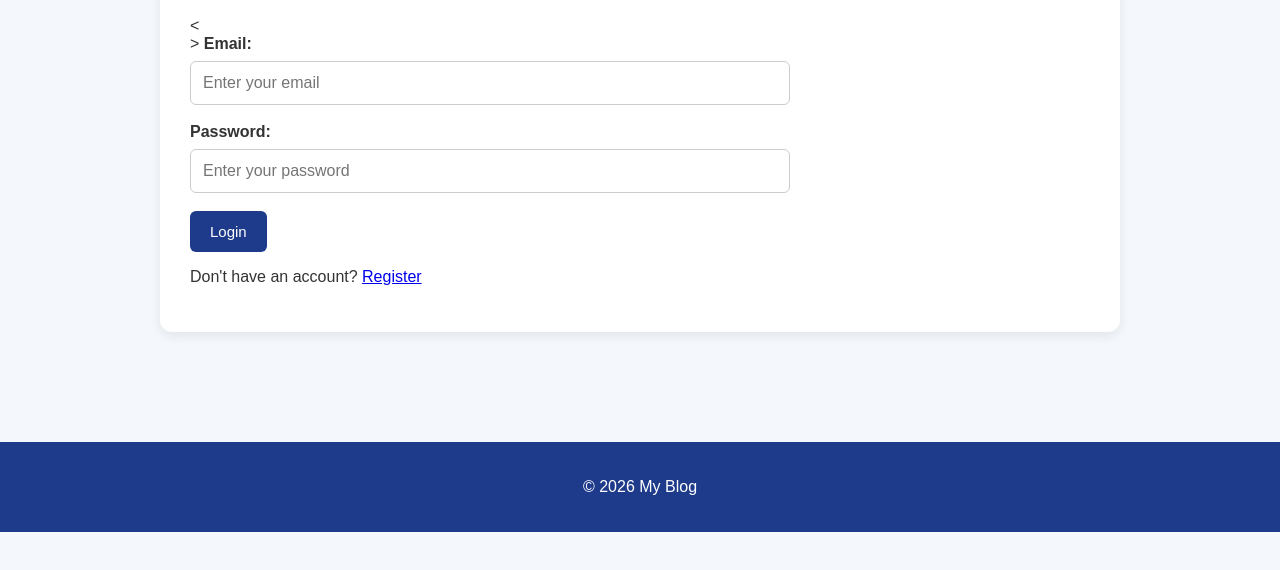
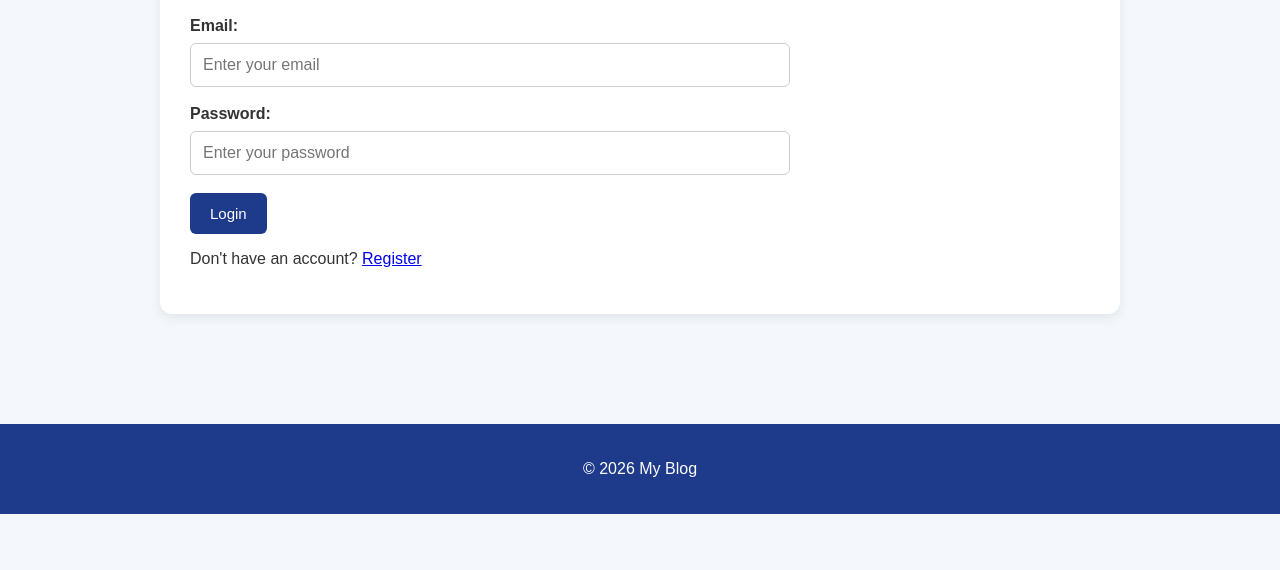
Before and after one commit to DeviSreeTech-0907/blog-application, a plain HTML site: page login.html in a window 1280 px wide. Shown: the part 198-768 px from the top of the page. Drawn offline with Linux system fonts and the light colour scheme.

Commit message:
Fix HTML structure and formatting in login.html

```diff
--- a/login.html
+++ b/login.html
@@ -24,7 +24,7 @@
         <section>
             <h2>Login</h2>
 
-            <<form id="loginForm">>
+            <form id="loginForm">
                 <label>Email:</label>
                 <br>
                 <input type="email" placeholder="Enter your email">
```
